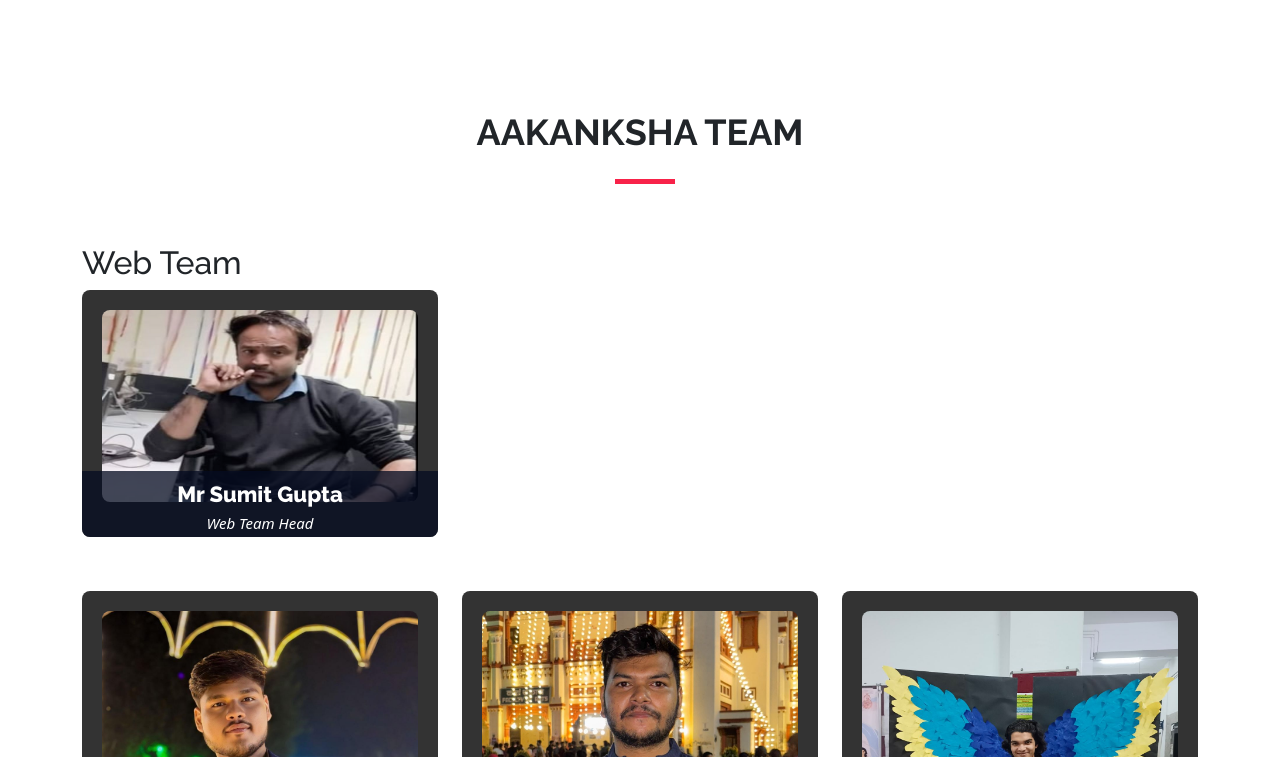
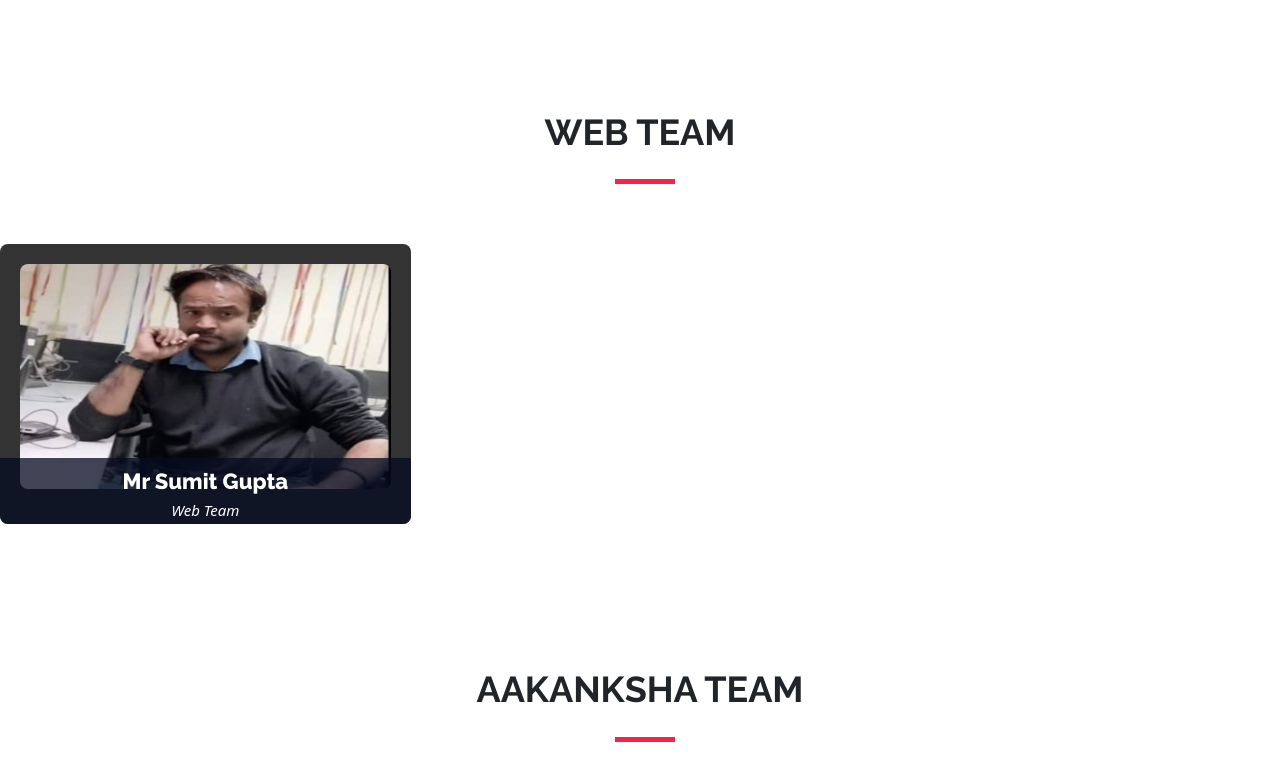
Before and after one commit to abhinaynarayan/aakanskha, a plain HTML site: page team.html in a window 1280 px wide. Shown: the part 669-1426 px from the top of the page. Drawn offline with nearby package versions, Linux system fonts and the light colour scheme; a small style sheet from the web is missing.

Commit message:
first commit3

```diff
--- a/team.html
+++ b/team.html
@@ -170,21 +170,21 @@
       </div>
     </section>
     <section id="speakers" class="wow fadeIn">
-      <div class="container">
-        <div class="section-header text-center">
-          <h2>AAKANKSHA TEAM</h2>
-        </div>
+
       <div class="row">
         <!-- Member 1 -->
-           <h2>Web Team</h2>
+         <!-- <h2>Web Team</h2> -->
          <br/>
+         <div class="section-header text-center">
+          <h2>Web TEAM</h2>
+        </div>
         <div class="col-lg-4 col-md-6 mb-4">
           <div class="speaker">
             <img src="img/team/sumitsir.png" alt="Deepak Dwiwedi" class="img-fluid">
             <div class="details">
               <h3><b>Mr Sumit Gupta</b></h3>
               <p>
-                  Web Team Head<br>
+                Web Team<br>
                 <a href="https://wa.me/919955882269"><i class="fa fa-whatsapp"></i></a>
                 <a href="tel:+919955882269"><i class="fa fa-phone"></i></a>
                 <a href="https://www.instagram.com/dwivedi_deepak_?igsh=czRsbXkwZ2lpaWM5&utm_source=qr"><i class="fa fa-instagram"></i></a>
@@ -193,6 +193,14 @@
           </div>
         </div>
       </div>
+
+    </section>
+    <section id="speakers" class="wow fadeIn">
+      <div class="container">
+        <div class="section-header text-center">
+          <h2>AAKANKSHA TEAM</h2>
+        </div>
+        <!--  -->
         <div class="row">
           <!-- Member 1 -->
           <div class="col-lg-4 col-md-6 mb-4">
```
Lines whose indentation alone changed are shown as unchanged.
